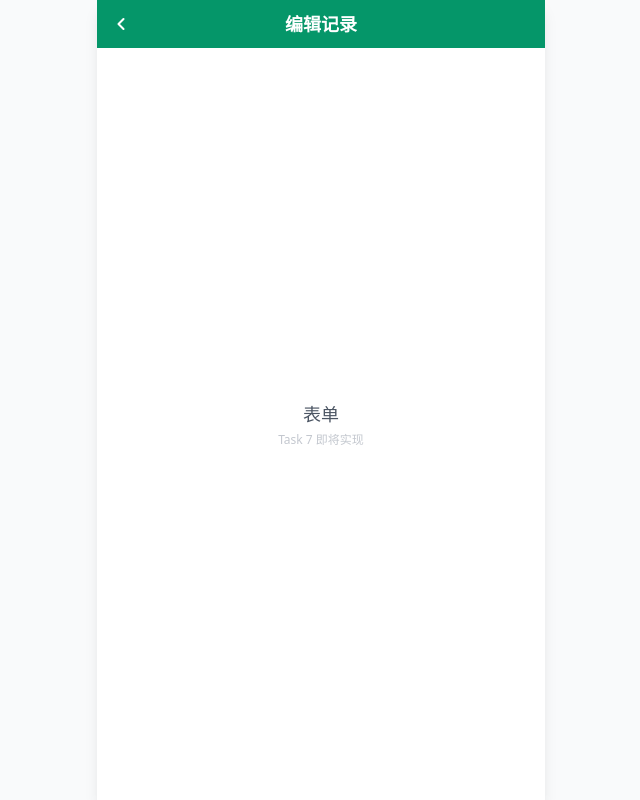
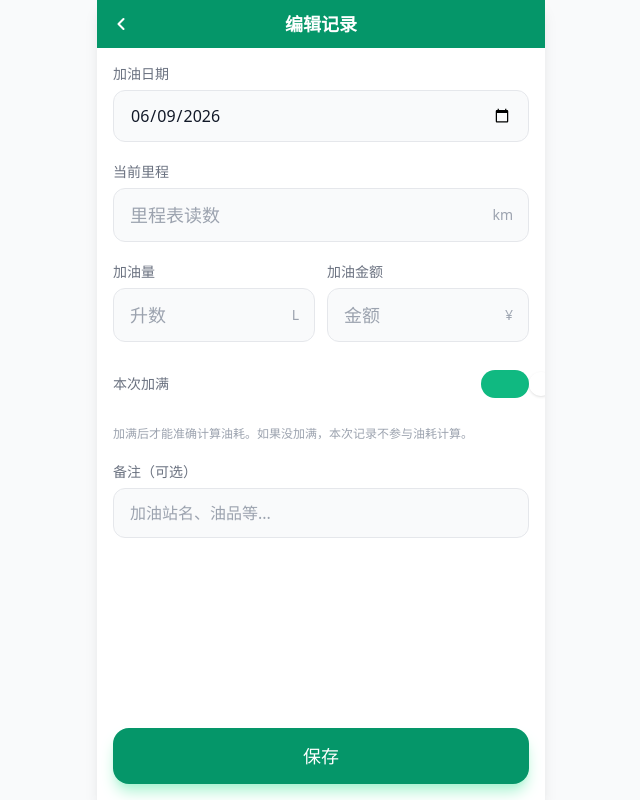
Before and after one commit to sh-alex-sh/my-car_oil, a React (Vite) app: page /#/records/1 in a window 1280 px wide. Shown: the whole page, without its empty margins (319-959 px from the left). Built offline with nearby package versions, Linux system fonts and the light colour scheme.

Commit message:
feat: add RecordForm with validation, auto-calculate price, and toggle switch

```diff
--- a/src/routes/RecordForm.tsx
+++ b/src/routes/RecordForm.tsx
@@ -1,8 +1,196 @@
+import { useState, useEffect, useMemo, useCallback } from 'react';
+import { useNavigate, useParams } from 'react-router-dom';
+import { useFuelRecords } from '../hooks/useFuelRecords';
+import DatePicker from '../components/common/DatePicker';
+import NumberInput from '../components/common/NumberInput';
+import { validateRecord } from '../utils/validation';
+import { calcFuelPrice } from '../utils/calculation';
+import type { ValidationError } from '../utils/validation';
+import type { FuelRecordInput } from '../types';
+
+function todayStr(): string {
+  return new Date().toISOString().slice(0, 10);
+}
+
 export default function RecordForm() {
+  const navigate = useNavigate();
+  const { id } = useParams<{ id: string }>();
+  const isEdit = !!id;
+  const { records, add, update } = useFuelRecords(1);
+
+  const [date, setDate] = useState(todayStr());
+  const [mileage, setMileage] = useState<number | ''>('');
+  const [fuelAmount, setFuelAmount] = useState<number | ''>('');
+  const [fuelCost, setFuelCost] = useState<number | ''>('');
+  const [isFullTank, setIsFullTank] = useState(true);
+  const [note, setNote] = useState('');
+  const [errors, setErrors] = useState<ValidationError[]>([]);
+  const [saving, setSaving] = useState(false);
+
+  // 获取上一条记录的里程（用于自动填入和校验）
+  const lastMileage = useMemo(() => {
+    const sorted = [...records].sort((a, b) => new Date(b.date).getTime() - new Date(a.date).getTime());
+    return sorted[0]?.mileage;
+  }, [records]);
+
+  // 编辑模式：加载已有数据
+  useEffect(() => {
+    if (isEdit && id) {
+      const record = records.find((r) => r.id === Number(id));
+      if (record) {
+        setDate(record.date);
+        setMileage(record.mileage);
+        setFuelAmount(record.fuelAmount);
+        setFuelCost(record.fuelCost);
+        setIsFullTank(record.isFullTank);
+        setNote(record.note);
+      }
+    }
+  }, [isEdit, id, records]);
+
+  // 新增模式：自动填入上次里程
+  useEffect(() => {
+    if (!isEdit && lastMileage && mileage === '') {
+      setMileage(lastMileage);
+    }
+  }, [isEdit, lastMileage]);
+
+  // 自动计算单价
+  const fuelPrice = useMemo(() => {
+    if (fuelCost !== '' && fuelAmount !== '' && fuelAmount > 0) {
+      return calcFuelPrice(Number(fuelCost), Number(fuelAmount));
+    }
+    return null;
+  }, [fuelCost, fuelAmount]);
+
+  const getFieldError = (field: string) => errors.find((e) => e.field === field)?.message;
+
+  const handleSave = useCallback(async () => {
+    const data: FuelRecordInput = {
+      vehicleId: 1,
+      date,
+      mileage: mileage === '' ? 0 : mileage,
+      fuelAmount: fuelAmount === '' ? 0 : fuelAmount,
+      fuelCost: fuelCost === '' ? 0 : fuelCost,
+      isFullTank,
+      note: note.trim(),
+    };
+
+    const validationErrors = validateRecord(data, lastMileage);
+    if (validationErrors.length > 0) {
+      setErrors(validationErrors);
+      return;
+    }
+
+    setSaving(true);
+    try {
+      if (isEdit && id) {
+        await update(Number(id), data);
+      } else {
+        await add(data);
+      }
+      navigate('/records', { replace: true });
+    } catch (err) {
+      console.error('保存失败:', err);
+    } finally {
+      setSaving(false);
+    }
+  }, [date, mileage, fuelAmount, fuelCost, isFullTank, note, lastMileage, isEdit, id, add, update, navigate]);
+
   return (
-    <div className="flex flex-col items-center justify-center h-full py-20 text-gray-400">
-      <p className="text-lg font-medium text-gray-600">表单</p>
-      <p className="text-xs mt-1 opacity-60">Task 7 即将实现</p>
+    <div className="flex flex-col h-full">
+      <div className="flex-1 overflow-y-auto px-4 py-4 space-y-5">
+        {/* 日期 */}
+        <DatePicker value={date} onChange={setDate} label="加油日期" />
+
+        {/* 里程 */}
+        <NumberInput
+          value={mileage}
+          onChange={setMileage}
+          label="当前里程"
+          suffix="km"
+          placeholder="里程表读数"
+          error={getFieldError('mileage')}
+        />
+
+        {/* 加油量 + 金额并排 */}
+        <div className="grid grid-cols-2 gap-3">
+          <NumberInput
+            value={fuelAmount}
+            onChange={setFuelAmount}
+            label="加油量"
+            suffix="L"
+            placeholder="升数"
+            error={getFieldError('fuelAmount')}
+          />
+          <NumberInput
+            value={fuelCost}
+            onChange={setFuelCost}
+            label="加油金额"
+            suffix="¥"
+            placeholder="金额"
+            error={getFieldError('fuelCost')}
+          />
+        </div>
+
+        {/* 自动计算单价 */}
+        {fuelPrice !== null && (
+          <div className="flex items-center gap-2 px-1">
+            <span className="text-sm text-gray-400">单价</span>
+            <span className="text-lg font-semibold text-gray-700">¥{fuelPrice.toFixed(2)}/L</span>
+            <span className="text-xs text-gray-400">自动计算</span>
+          </div>
+        )}
+
+        {/* 加满开关 */}
+        <div className="flex items-center justify-between py-2">
+          <span className="text-sm font-medium text-gray-500">本次加满</span>
+          <button
+            onClick={() => setIsFullTank(!isFullTank)}
+            className={`relative w-12 h-7 rounded-full transition-colors ${
+              isFullTank ? 'bg-primary-500' : 'bg-gray-300'
+            }`}
+            role="switch"
+            aria-checked={isFullTank}
+          >
+            <span
+              className={`absolute top-0.5 w-6 h-6 bg-white rounded-full shadow transition-transform ${
+                isFullTank ? 'translate-x-6' : 'translate-x-0.5'
+              }`}
+            />
+          </button>
+        </div>
+        <p className="text-xs text-gray-400 -mt-3">
+          加满后才能准确计算油耗。如果没加满，本次记录不参与油耗计算。
+        </p>
+
+        {/* 备注 */}
+        <div className="flex flex-col gap-1.5">
+          <label className="text-sm font-medium text-gray-500">备注（可选）</label>
+          <input
+            type="text"
+            value={note}
+            onChange={(e) => setNote(e.target.value)}
+            placeholder="加油站名、油品等..."
+            className="w-full px-4 py-3 bg-gray-50 border border-gray-200 rounded-xl text-gray-900
+                       focus:outline-none focus:ring-2 focus:ring-primary-500 focus:border-transparent
+                       active:bg-gray-100 transition-colors"
+          />
+        </div>
+      </div>
+
+      {/* 保存按钮 */}
+      <div className="shrink-0 p-4">
+        <button
+          onClick={handleSave}
+          disabled={saving}
+          className="w-full py-3.5 bg-primary-600 text-white rounded-2xl font-medium text-lg
+                     active:bg-primary-700 transition-colors shadow-lg shadow-primary-200
+                     disabled:opacity-50 disabled:active:bg-primary-600"
+        >
+          {saving ? '保存中...' : '保存'}
+        </button>
+      </div>
     </div>
   );
 }
```
